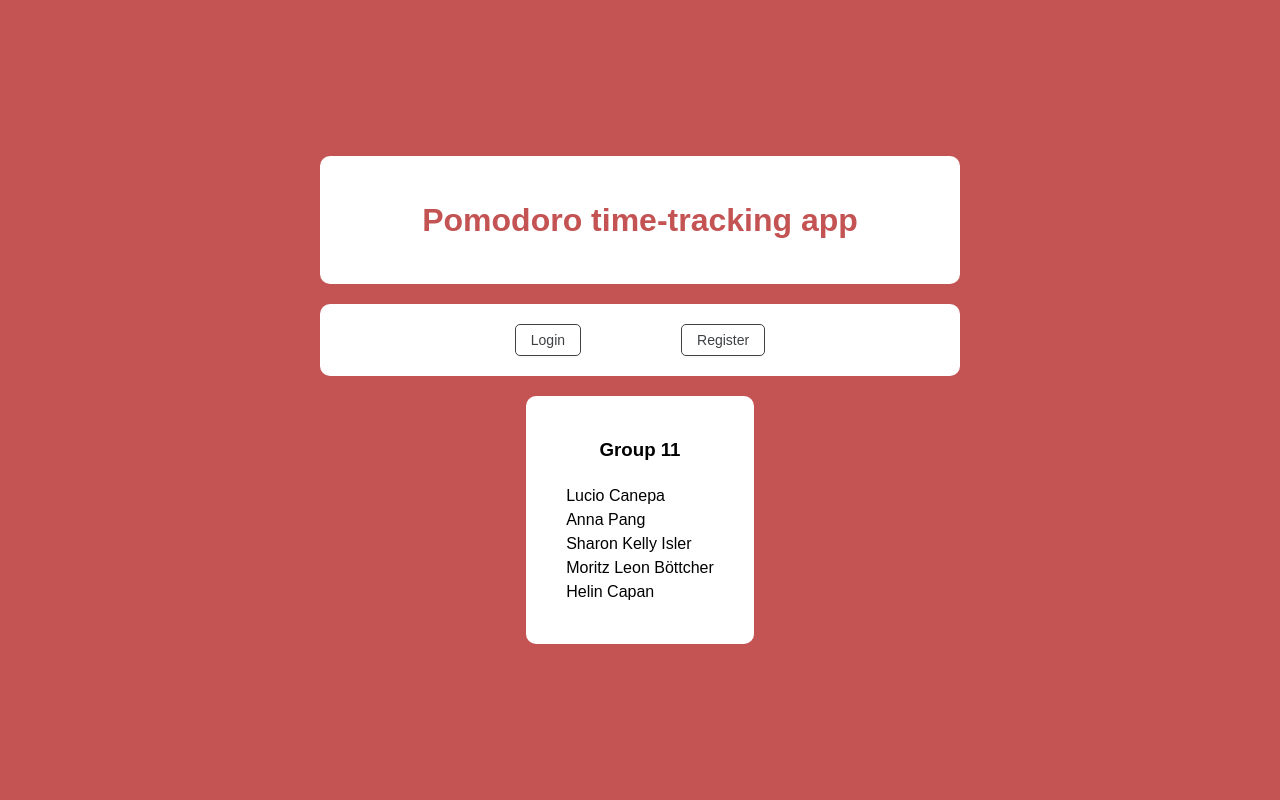
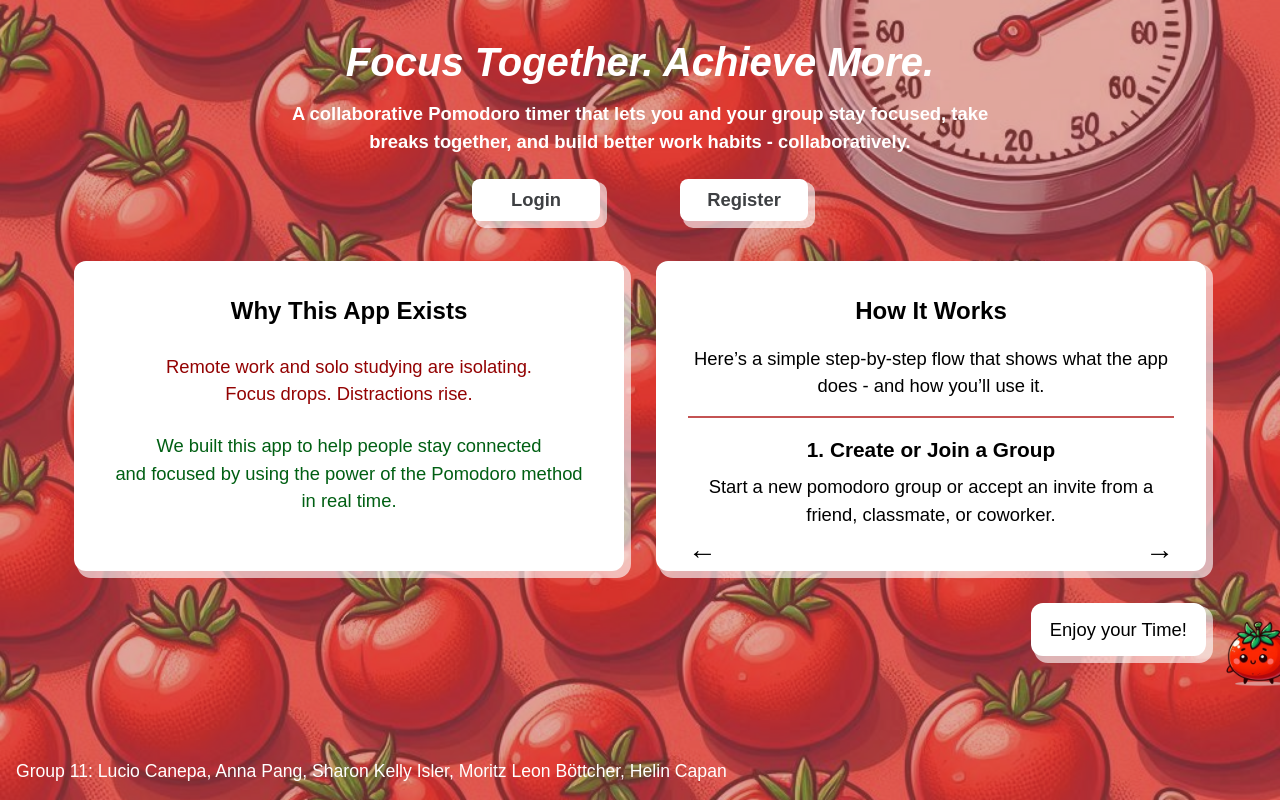
Before and after one commit to luciocanepa/SOPRA_group11_client, a Next.js app: page / in a window 1280 px wide. Built offline with nearby package versions, Linux system fonts and the light colour scheme.

Commit message:
Update home/landing page: added motivational text, step-by-step horizontal carousel, updated styles in LandingPage.css, and added optional transparent background image

```diff
--- a/app/page.tsx
+++ b/app/page.tsx
@@ -1,15 +1,71 @@
 "use client";
 
+import React, {useState} from "react";
+import {Button} from "antd";
 import Link from "next/link";
-import { Button } from "antd";
 import { useRouter } from "next/navigation";
-import "@/styles/pages/Home.css";
-export default function Home() {
+import "@/styles/pages/LandingPage.css";
+
+const slides = [
+  {
+    title: "How It Works",
+    text: "Here’s a simple step-by-step flow that shows what the app does - and how you’ll use it.",
+  },
+  {
+    title: "1. Create or Join a Group",
+    text: "Start a new pomodoro group or accept an invite from a friend, classmate, or coworker.",
+  },
+  {
+    title: "2. Customize Your Space",
+    text: "Add a group name, set a photo, and invite members.",
+  },
+  {
+    title: "3. See All Your Groups",
+    text: "Your dashboard shows every group you're part of - with quick access to timers, chats, and members.",
+  },
+  {
+    title: "4. Sync & Break Together",
+    text: "Use the Sync Break to break together. Everyone stays in sync - work and break at the same time.",
+  },
+  {
+    title: "5. Chat & Collaborate",
+    text: "During breaks, chat with your group.",
+  },
+  {
+    title: "6. Track Your Progress",
+    text: "See how many sessions you've completed, how long you've focused, and how your productivity is growing over time.",
+  },
+  {
+    title: "7. Personalize Everything",
+    text: "Edit your profile, upload a picture, change group settings - make your workspace feel right.",
+  },
+];
+
+export default function LandingPage() {
+  const [currentIndex, setCurrentIndex] = useState(1);
+
+  const prevSlide = () => {
+    setCurrentIndex((prev) => {
+      return prev - 1 < 1 ? slides.length - 1 : prev - 1;
+    });
+  };
+
+  const nextSlide = () => {
+    setCurrentIndex((prev) => {
+      return prev + 1 >= slides.length ? 1 : prev + 1;
+    });
+  };
   const router = useRouter();
   return (
-    <div className="home">
-      <h1> Pomodoro time-tracking app</h1>
-
+      <div className="landing-page">
+        <header>
+          <h1>
+            <em>Focus Together. Achieve More.</em>
+          </h1>
+          <p>
+            A collaborative Pomodoro timer that lets you and your group stay focused,
+            take breaks together, and build better work habits - collaboratively.
+          </p>
           <div className="button-container">
             <Button className="secondary">
               <Link href="/login" onClick={() => router.push("/login")}>
@@ -23,16 +79,47 @@ export default function Home() {
               </Link>
             </Button>
           </div>
+        </header>
 
-      <div className="group-info">
-        <h3>Group 11</h3>
-        <ul id="members">
-          <li>Lucio Canepa</li>
-          <li>Anna Pang</li>
-          <li>Sharon Kelly Isler</li>
-          <li>Moritz Leon Böttcher</li>
-          <li>Helin Capan</li>
-        </ul>
+        <main className="content-columns">
+          <div className="info-card">
+            <h2>Why This App Exists</h2>
+            <p className="red-text">
+              Remote work and solo studying are isolating.<br />
+              Focus drops. Distractions rise.
+            </p>
+            <p className="green-text">
+              We built this app to help people stay connected <br />
+              and focused by using the power of the Pomodoro
+              method in real time.
+            </p>
+          </div>
+
+          <div className="carousel-wrapper">
+            <div className="carousel">
+              <h2>{slides[0].title}</h2>
+              <p>{slides[0].text}</p>
+
+              <hr />
+
+              <div className="slide">
+                <h3>{slides[currentIndex].title}</h3>
+                <p>{slides[currentIndex].text}</p>
+              </div>
+              <div className="nav-zone nav-left" onClick={prevSlide}>←</div>
+              <div className="nav-zone nav-right" onClick={nextSlide}>→</div>
+            </div>
+
+            <div className="enjoy-box">
+              Enjoy your Time!
+            </div>
+
+            <img src="/tomato_guy.png" alt="Tomato" className="tomato-icon" />
+          </div>
+        </main>
+
+        <div className="group-members">
+          <p>Group 11: Lucio Canepa, Anna Pang, Sharon Kelly Isler, Moritz Leon Böttcher, Helin Capan</p>
         </div>
       </div>
   );
--- /dev/null
+++ b/app/styles/pages/LandingPage.css
@@ -0,0 +1,192 @@
+.landing-page {
+    position: relative;
+    display: flex;
+    flex-direction: column;
+    align-items: center;
+    text-align: center;
+    padding: 2rem;
+
+    background: var(--bg-primary);
+    background-size: cover;
+    height: 100vh;
+    overflow: hidden;
+}
+
+/* This if for the transparent background, if not wanted, comment out or delete */
+.landing-page::before {
+    content: "";
+    position: absolute;
+    inset: 0;
+    background: url("/images/clock_top_right.jpeg") no-repeat center center;
+    background-size: cover;
+    opacity: 0.5; /* adjust transparency here (0 = invisible, 1 = opaque) */
+    z-index: 0;
+}
+
+.landing-page > * {
+    position: relative;
+    z-index: 1; /* this ensures content is above overlay */
+}
+/*Until here*/
+
+header h1 {
+    font-size: 2.5rem;
+    font-weight: bold;
+    color: white;
+    margin-bottom: 0.5rem;
+}
+
+header p {
+    color: white;
+    margin-bottom: 1.5rem;
+    font-size: 1.15rem;
+    font-weight: bold;
+    max-width: 750px;
+}
+
+.button-container {
+    display: flex;
+    gap: 5rem;
+    justify-content: center;
+    margin-bottom: 2.5rem;
+}
+
+.secondary.ant-btn {
+    background-color: #ffffff;
+    color: #000000;
+    width: 8rem;
+    font-size: 1.15rem;
+    padding: 1.3rem 1.5rem;
+    border: none !important;
+    border-radius: 8px;
+    font-weight: bold;
+    transition: background-color 0.4s ease;
+    box-shadow: 5px 5px 0 2px rgba(255, 255, 255, 0.624)
+}
+
+
+.content-columns {
+    display: flex;
+    gap: 2rem;
+    justify-content: center;
+    align-items: flex-start;
+    flex-wrap: wrap;
+    max-width: 1200px;
+    margin-bottom: 2rem;
+}
+
+.info-card, .carousel {
+    background: white;
+    border-radius: 12px;
+    padding: 2rem;
+    max-width: 550px;
+    box-shadow: 5px 5px 0 2px rgba(255, 255, 255, 0.624);
+    min-height: 310px;
+    font-size: 1.15rem;
+    position: relative;
+}
+
+.info-card h2, .carousel h2 {
+    font-size: 1.5rem;
+    font-weight: bold;
+    margin-bottom: 1rem;
+}
+
+.red-text {
+    color: #930202;
+    font-weight: 500;
+    font-size: 1.15rem;
+    margin-top: 1.5rem;
+}
+
+.green-text {
+    color: #005f13;
+    font-weight: 500;
+    margin-top: 1.5rem;
+    font-size: 1.15rem;
+}
+
+.slide {
+    height: 110px;
+    display: flex;
+    flex-direction: column;
+    justify-content: flex-start;
+    font-size: 1.15rem;
+}
+
+
+.slide h3 {
+    margin: 1rem 0 0.5rem;
+    font-size: 1.3rem;
+}
+
+
+.nav-zone {
+    position: absolute;
+    bottom: 0;
+    width: 40%;
+    height: 155px;
+    display: flex;
+    align-items: flex-end;
+    padding: 0 2rem;
+    cursor: pointer;
+    color: #000000;
+    font-size: 1.8rem;
+    user-select: none;
+    transition: background 0.2s ease;
+}
+
+.nav-zone:hover {
+    background: rgba(195, 83, 83, 0.07);
+}
+
+.nav-left {
+    left: 0;
+    justify-content: flex-start;
+}
+
+.nav-right {
+    right: 0;
+    justify-content: flex-end;
+}
+
+.group-members {
+    position: absolute;
+    bottom: 1rem;
+    left: 1rem;
+    color: white;
+    font-size: 1.1rem;
+}
+
+.enjoy-box {
+    background: white;
+    padding: 0.8rem 1.2rem;
+    border-radius: 12px;
+    font-size: 1.15rem;
+    font-weight: 500;
+    color: #000000;
+    align-self: flex-end;
+    box-shadow: 5px 5px 0 2px rgba(255, 255, 255, 0.624);
+}
+
+.carousel-wrapper {
+    display: flex;
+    flex-direction: column;
+    align-items: flex-end;
+    gap: 2rem;
+}
+
+.tomato-icon {
+    width: 100px;
+    height: 100px;
+    object-fit: contain;
+    margin-top: -85px;
+    margin-right: -105px;
+}
+
+hr {
+    border: none;
+    height: 2px;
+    background-color: var(--bg-primary);
+    margin-top: 1rem;
+}
```
Also changed, not shown: public/tomato_guy.png (added). Lines whose indentation alone changed are shown as unchanged.
